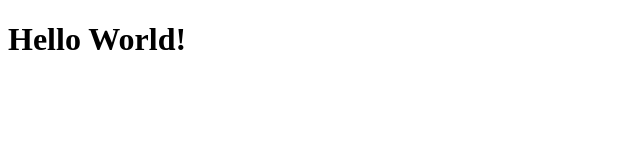
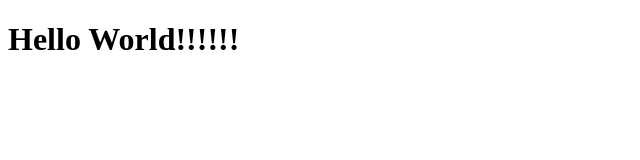
Before and after one commit to bklenovs/Boris, a plain HTML site: page index.html in a window 1280 px wide. Shown: the full height of the page, 0-640 px from the left. Drawn offline with Linux system fonts and the light colour scheme.

Commit message:
Update index.html

```diff
--- a/index.html
+++ b/index.html
@@ -5,6 +5,6 @@
     <title>Home</title>
   </head>
   <body>
-    <h1>Hello World!</h1>
+    <h1>Hello World!!!!!!</h1>
   </body>
 </html>
```
